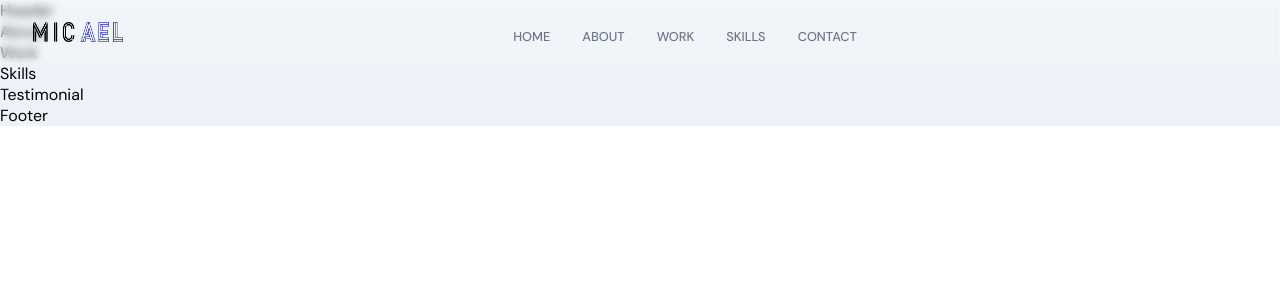
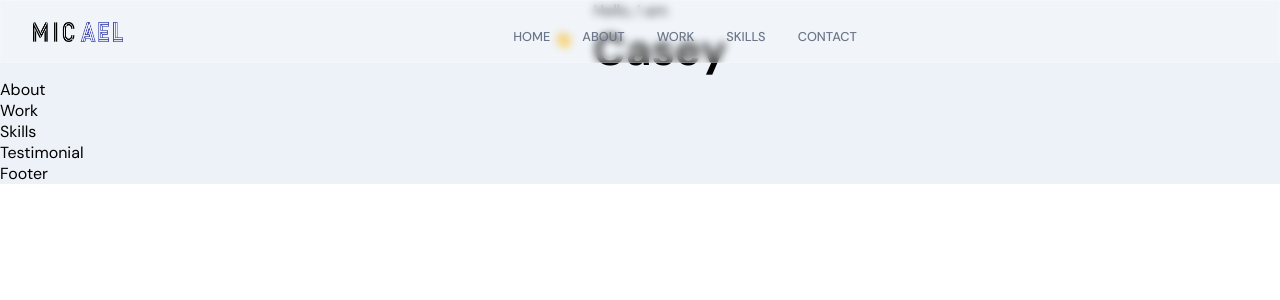
Before and after one commit to 42-82-92/MERN_stack_website, a React (Create React App) app in the folder frontend_react/: page / in a window 1280 px wide. Shown: the top 300 px of the page. Built offline with nearby package versions, Linux system fonts and the light colour scheme.

Commit message:
checkpoint

```diff
--- a/frontend_react/src/container/Header/Header.jsx
+++ b/frontend_react/src/container/Header/Header.jsx
@@ -1,10 +1,28 @@
-import React from 'react'
+import React from 'react';
+import { motion } from 'framer-motion';
 
+import { images } from '../../constants';
 import './Header.scss';
 
 const Header = () => {
   return (
-    <div>Header</div>
+    <div className='app__header app__flex'>
+      <motion.div
+        whileInView={{ x:[-100, 0], opacity: [0,1] }}
+        transition={{ duration: 0.5 }}
+        className="app__header-info"
+      >
+        <div className="app__header-badge">
+          <div className="badge-cmp app__flex">
+            <span>👋</span>
+            <div style={{ marginLeft: 20 }}>
+              <p className='=p-text'>Hello, I am</p>
+              <h1 className='head-text'>Casey</h1>
+            </div>
+          </div>
+        </div>
+      </motion.div>
+    </div>
   )
 }
 
```
